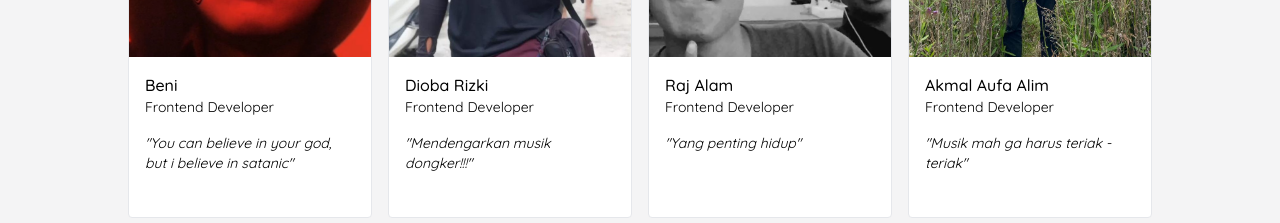
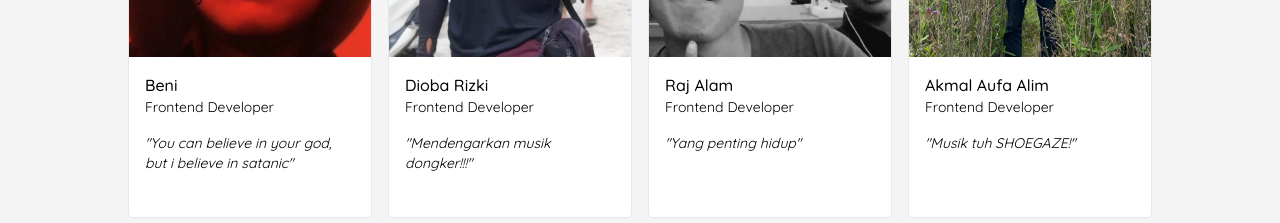
Before and after one commit to akmalaufa/Pelatihan-HMIF-Dicoding, a Next.js app: page / in a window 1280 px wide. Shown: the part 920-1143 px from the top of the page. Built offline with nearby package versions, Linux system fonts and the light colour scheme.

Commit message:
merubah motto hidup akmal

```diff
--- a/src/app/page.tsx
+++ b/src/app/page.tsx
@@ -57,7 +57,7 @@ export default function Home() {
               <div className='p-4'>
                 <h3 className='font-medium'>Akmal Aufa Alim</h3>
                 <p className='text-sm'>Frontend Developer</p>
-                <p className='text-sm mt-4 italic'>"Musik mah ga harus teriak - teriak"</p>
+                <p className='text-sm mt-4 italic'>"Musik tuh SHOEGAZE!"</p>
               </div>
             </div>
           </div>
```
